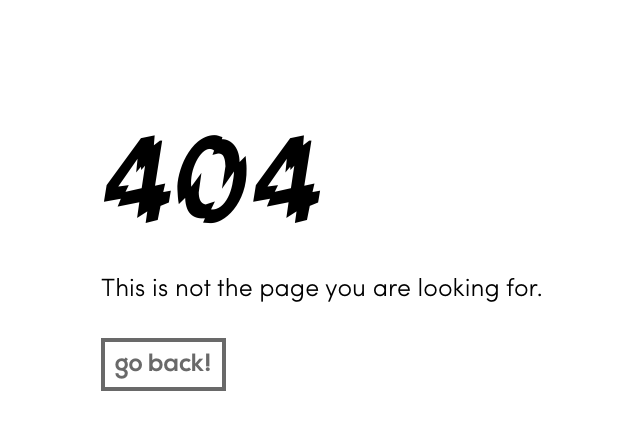
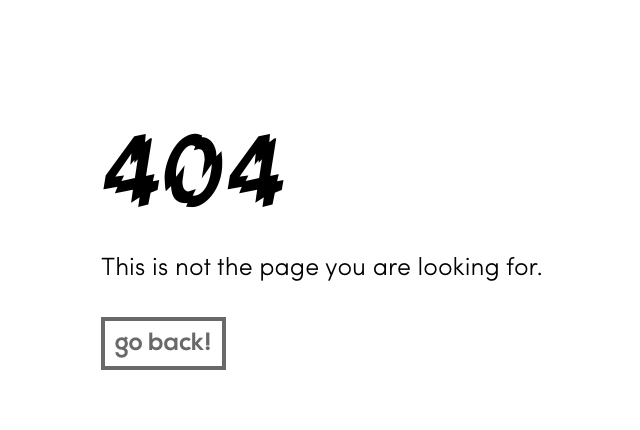
Before and after one commit to hrysct/hrysct.github.io, a PHP site: page /404.html in a window 1280 px wide. Shown: the top 430 px of the page, without its empty margins (7-647 px from the left). Run offline with PHP 8.4, Linux system fonts and the light colour scheme.

Commit message:
Update 404 font size

```diff
--- a/stylesheets/404stylesheet.css
+++ b/stylesheets/404stylesheet.css
@@ -25,7 +25,7 @@
 .title
 {
     font-family:"glashou";
-    font-size:120px;
+    font-size:100px;
     text-decoration:none;
     text-align:justify;
     color:#000000;
```
